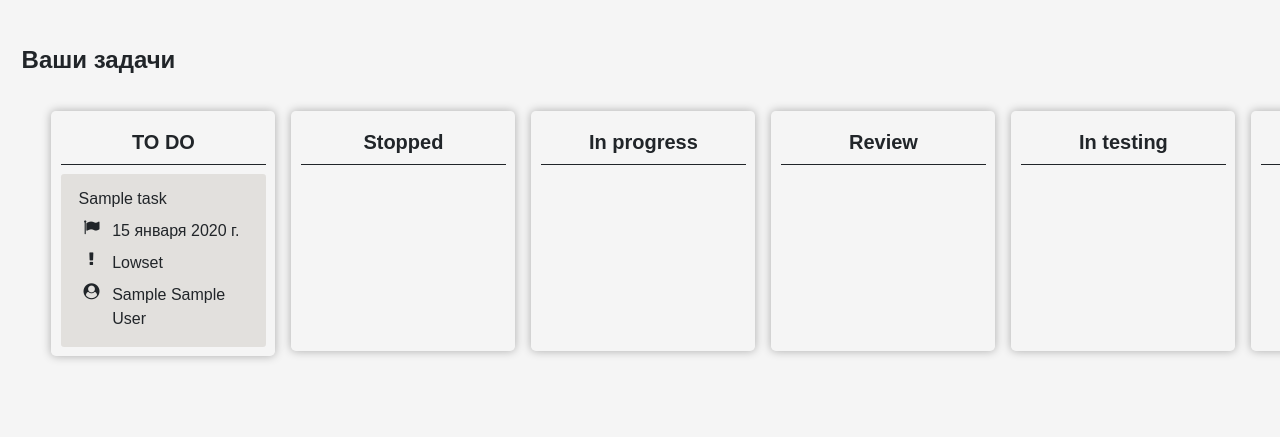
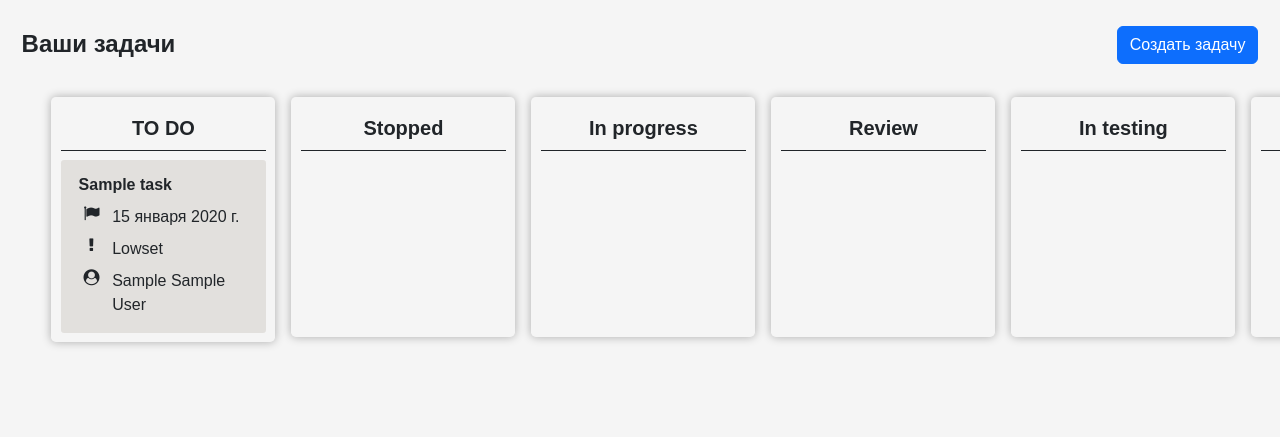
Before and after one commit to a973C226/TeamWork, a Django app: page /tasks/ in a window 1280 px wide; the page is wider, and only the part inside the window is pictured. Shown: the part 54-491 px from the top of that part. Run offline with Django 4.2, Linux system fonts and the light colour scheme; a user stored in the database is signed in; tables that the repository leaves empty hold one stand-in row (values such as "Sample post"); some libraries are stand-ins or nearby versions.

Commit message:
update: Добавил кнопку создания задачи на доску, добавил отправку формы из модального окна

```diff
--- a/Project/teamwork_app/static/css/header.css
+++ b/Project/teamwork_app/static/css/header.css
@@ -1,5 +1,5 @@
 header {
-	margin-bottom: 2rem;
+	margin-bottom: 1rem;
 	background-color: #4caf50;
 	background-size: 100%;
 }
--- a/Project/teamwork_app/templates/base.html
+++ b/Project/teamwork_app/templates/base.html
@@ -19,7 +19,7 @@
 <body>
   {% include 'header.html' %}
   <main class="main">{% block content %} {% endblock content %}</main>
-  <section class="py-0 bg-black" style="flex-shrink: 0">
+  <section class="py-0 bg-black" style="flex-shrink: 0; margin-top: 2rem;">
     <div class="container">
       <div class="row justify-content-md-between justify-content-evenly py-4">
         <div class="col-12 col-sm-8 col-md-6 col-lg-auto text-center text-md-start">
--- a/Project/teamwork_app/templates/baseFormModal.html
+++ b/Project/teamwork_app/templates/baseFormModal.html
@@ -1,5 +1,5 @@
 {% load static %}
-<form method="post" class="row gy-2 gx-3 align-items-center" style="width: 100%;">
+<form method="post" id="formModal" action="{% url form_action %}" class="row gy-2 gx-3 align-items-center" style="width: 100%;">
 	{% csrf_token %}
 	{% if form.non_field_errors %}
 		<script src="https://cdnjs.cloudflare.com/ajax/libs/AlertifyJS/1.13.1/alertify.js"></script>
--- a/Project/teamwork_app/templates/taskBoard.html
+++ b/Project/teamwork_app/templates/taskBoard.html
@@ -22,13 +22,16 @@
                         </div>
                     </div>
                     <div class="modal-footer">
-                    <button type="submit" class="btn btn-primary">Сохранить изменения</button>
+                    <button form="formModal" type="submit" class="btn btn-primary">Сохранить изменения</button>
                 </div>
             </div>
         </div>
     </div>
-    <div class="kanban-heading">
+    <div class="kanban-heading d-flex justify-content-between">
         <strong class="kanban-heading-text">Ваши задачи</strong>
+        <button type="button" class="btn btn-primary" data-bs-toggle="modal" data-bs-target="#taskModal">
+          Создать задачу
+        </button>
     </div>
     <div class="kanban-board">
         <div class="kanban-board__block">
@@ -40,7 +43,7 @@
                 <div class="kanban-board__card lowset-task" data-bs-toggle="modal" data-bs-target="#taskModal">
             {% endif %}
                 <div class="kanban-board__card-row">
-                    <p class="kanban-board__card-task-name">
+                    <p class="kanban-board__card-task-name fw-semibold">
                         {{ task }}
                     </p>
                 </div>
@@ -70,7 +73,7 @@
                 <div class="kanban-board__card lowset-task" data-bs-toggle="modal" data-bs-target="#taskModal">
             {% endif %}
                 <div class="kanban-board__card-row">
-                    <p class="kanban-board__card-task-name">
+                    <p class="kanban-board__card-task-name fw-semibold">
                         {{ task }}
                     </p>
                 </div>
@@ -100,7 +103,7 @@
                 <div class="kanban-board__card lowset-task" data-bs-toggle="modal" data-bs-target="#taskModal">
             {% endif %}
                 <div class="kanban-board__card-row">
-                    <p class="kanban-board__card-task-name">
+                    <p class="kanban-board__card-task-name fw-semibold">
                         {{ task }}
                     </p>
                 </div>
@@ -125,7 +128,7 @@
             <div id="review" class="kanban-board__head fs-5">Review</div>
             {% for task in review %}
             {% if task.priority == 'High' or task.priority == 'Highest' %}
-            <div class="kanban-board__card important-task" data-bs-toggle="modal" data-bs-target="#taskModal">
+                <div class="kanban-board__card important-task" data-bs-toggle="modal" data-bs-target="#taskModal">
             {% else %}
                 <div class="kanban-board__card lowset-task" data-bs-toggle="modal" data-bs-target="#taskModal">
             {% endif %}
@@ -160,7 +163,7 @@
                 <div class="kanban-board__card lowset-task" data-bs-toggle="modal" data-bs-target="#taskModal">
             {% endif %}
                 <div class="kanban-board__card-row">
-                    <p class="kanban-board__card-task-name">
+                    <p class="kanban-board__card-task-name fw-semibold">
                         {{ task }}
                     </p>
                 </div>
@@ -190,7 +193,7 @@
                 <div class="kanban-board__card lowset-task" data-bs-toggle="modal" data-bs-target="#taskModal">
             {% endif %}
                 <div class="kanban-board__card-row">
-                    <p class="kanban-board__card-task-name">
+                    <p class="kanban-board__card-task-name fw-semibold">
                         {{ task }}
                     </p>
                 </div>
--- a/Project/teamwork_app/views/Task.py
+++ b/Project/teamwork_app/views/Task.py
@@ -22,14 +22,17 @@ def view_tasks(request, project_id=None):
         "form": form,
         "form_first_col": [
             form["name"],
+            form["project"],
             form["description"],
         ],
         "form_second_col": [
             form["status"],
+            form["category"],
             form["executor"],
             form["priority"],
             form["deadline"],
         ],
+        "form_action": "user-tasks-create",
         "todo": tasks.filter(status="TO DO").order_by("deadline"),
         "stopped": tasks.filter(status="Stopped").order_by("deadline"),
         "in_progress": tasks.filter(status="In progress").order_by("deadline"),
```
